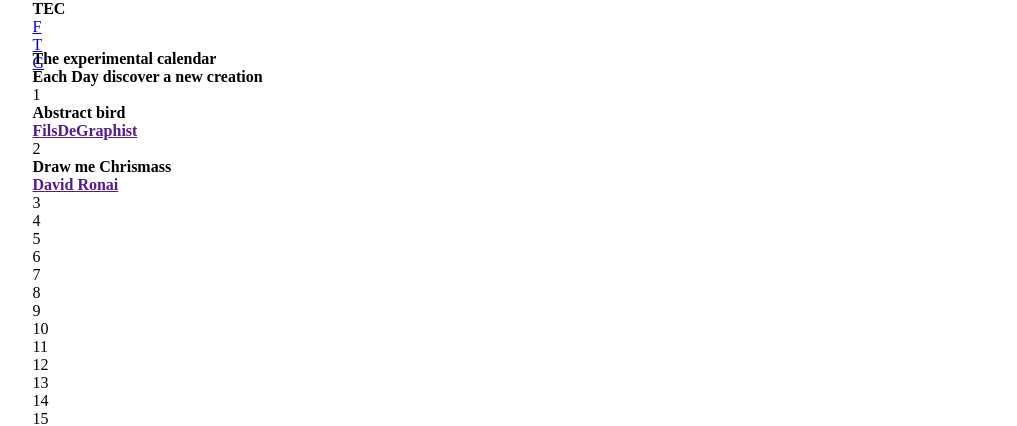
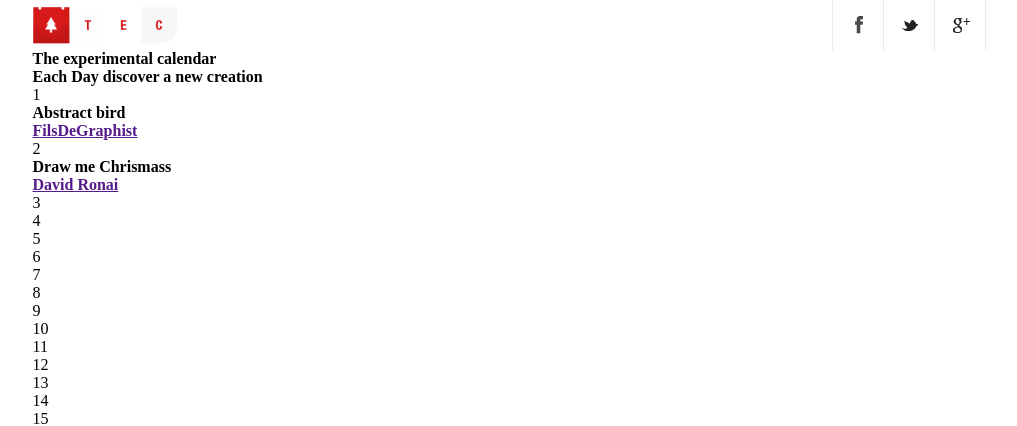
Before and after one commit to Makio64/theexperimentalcalendar, a PHP site: page / in a window 1280 px wide. Shown: the top 426 px of the page, without its empty margins (131-1148 px from the left). Run offline with PHP 8.4, Linux system fonts and the light colour scheme.

Commit message:
improve header, share google, improve share twitter

```diff
--- a/www/css/style.css
+++ b/www/css/style.css
@@ -1,6 +1,16 @@
 body{background: #FFF;}
 header{width: 100%;}
 header div.center{ width: 953px; margin:auto; height: 50px;}
-header h1{}
+header h1 a{ display:block; width:144px; height: 50px;  text-indent: -9999px; }
+header h1 {float:left; width:144px; height: 50px; background: url('../img/logo_header.png') no-repeat center center; }
+header ul{overflow: auto;float: right;}
+header li{float:right; list-style: none;}
+header li a{display:block; height: 50px; width: 50px; text-indent: -9999px;border-right: solid 1px #f1e6e0;transition: all .3s; -moz-transition: all .3s; -webkit-transition: all .3s; -o-transition: all .3s; }
+header li#facebook a { background: url('../img/facebook.png') no-repeat;border-left: solid 1px #f1e6e0; }
+header li#facebook a:hover{ background: url('../img/facebook_over.png') no-repeat;  }
+header li#twitter a { background: url('../img/twitter.png') no-repeat;  }
+header li#twitter a:hover{ background: url('../img/twitter_over.png') no-repeat; }
+header li#google a { background: url('../img/google.png') no-repeat;  }
+header li#google a:hover { background: url('../img/google_over.png') no-repeat; }
 section{width: 953px; margin:auto;}
 footer{width: 100%;}
--- a/www/index.html
+++ b/www/index.html
@@ -24,11 +24,12 @@
     <body>
     	<header>
             <div class="center">
-                <h1><a title="" alt="">TEC</a></h1>
+                <h1><a href="/" title="the experimental calendar home">TEC</a></h1>
                 <ul id="share">
-                    <div id="facebook"><a href="/" title="share the experimental calendar on facebook">F</a></div>
-                    <div id="twitter"><a href="/" title="share the experimental calendar on twitter">T</a></div>
-                    <div id="google"><a href="/" title="share the experimental calendar on google+">G</a></div>
+                    <li id="google"><a href="/" title="share the experimental calendar on google+">G</a></li>
+                    <li id="twitter"><a href="/" title="share the experimental calendar on twitter">T</a></li>
+                    <li id="facebook"><a href="/" title="share the experimental calendar on facebook">F</a></li>
+
                 </ul>
             </div>
     	</header>
--- a/www/js/main.js
+++ b/www/js/main.js
@@ -7,14 +7,14 @@ function initUI(){
 	//share option
 	$("#facebook a").click(function(e){
 		e.preventDefault();
-		window.open('http://www.facebook.com/sharer.php?u=theexperimentalcalendar.com&t=TheExperimentalCalendar',
+		window.open('http://www.facebook.com/sharer.php?u='+encodeURIComponent(location.href)+'&t='+encodeURIComponent(document.title),
 					'Share us on facebook',
 					'toolbar=0,status=0,width=548,height=325');
 		return false;
 	});
 	$("#twitter a").click(function(e){
 		e.preventDefault();
-		window.open('https://twitter.com/share?url=theexperimentalcalendar.com',
+		window.open('http://twitter.com/home?status='+encodeURIComponent('The experimental calendar ! ')+encodeURIComponent(location.href),
 					'Share us on facebook',
 					'toolbar=0,status=0,width=548,height=325');
 
@@ -22,7 +22,9 @@ function initUI(){
 	});
 	$("#google a").click(function(e){
 		e.preventDefault();
-		//fuck that shit api >.<
+		window.open('https://plus.google.com/share?url='+encodeURIComponent(location.href)+'&title='+encodeURIComponent(document.title),
+					'Share us on facebook',
+					'toolbar=0,status=0,width=548,height=325');
 		return false;
 	});
 }
```
Also changed, not shown: www/img/facebook.png (added), www/img/facebook_over.png (added), www/img/google.png (added), www/img/google_over.png (added), www/img/logo_header.png (added), www/img/twitter.png (added), www/img/twitter_over.png (added).
